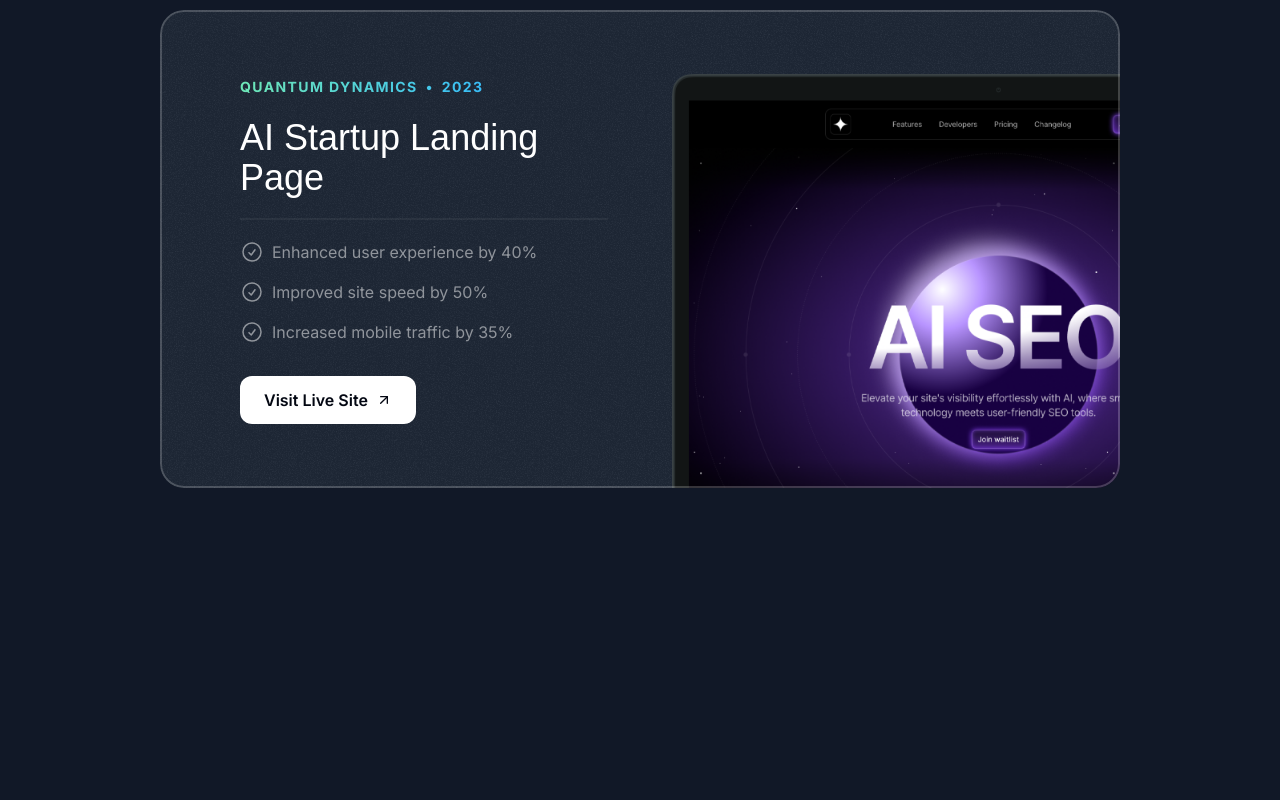
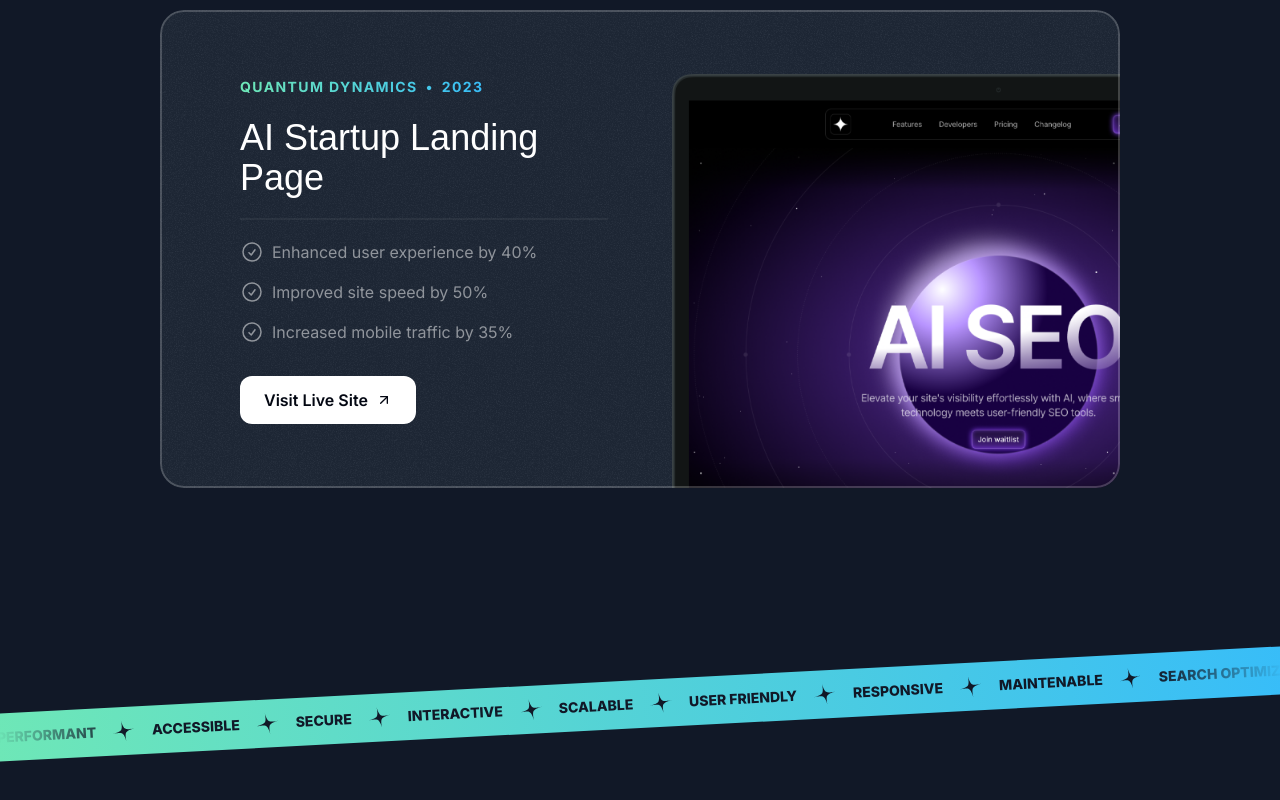
Before and after one commit to tommywa-a/Portfolio-site, a Next.js app: page / in a window 1280 px wide. Shown: the part 2372-3172 px from the top of the page. Before the commit the page ends 2956 px from the top, so only its background shows below. Built offline with nearby package versions, Linux system fonts and the light colour scheme; a web font is replaced by a local one.

Commit message:
Tape section (static)

```diff
--- a/src/app/page.tsx
+++ b/src/app/page.tsx
@@ -1,6 +1,7 @@
 import { Header } from "@/sections/Header";
 import { HeroSection } from "@/sections/Hero";
 import { ProjectsSection } from "@/sections/Projects";
+import { TapeSection } from "@/sections/Tape";
 
 export default function Home() {
   return (
@@ -8,6 +9,7 @@
       <Header />
       <HeroSection />
       <ProjectsSection />
+      <TapeSection />
     </div>
   );
 }
--- a/src/sections/Tape.tsx
+++ b/src/sections/Tape.tsx
@@ -1,3 +1,37 @@
+import StarIcon from '@/assets/icons/star.svg'
+
+const words = [
+	'Performant',
+	'Accessible',
+	'Secure',
+	'Interactive',
+	'Scalable',
+	'User Friendly',
+  'Responsive',
+	'Maintenable',
+	'Search Optimized',
+	'Usable',
+	'Reliable',
+]
+
 export const TapeSection = () => {
-  return <div>Tape Section</div>;
-};
+	return (
+		<div className='py-16 lg:py-24 overflow-x-clip'>
+			<div className='bg-gradient-to-r from-emerald-300 to-sky-400 -rotate-3 -mx-1'>
+				<div className='flex [mask-image:linear-gradient(to_right,transparent,black_10%,black_90%,transparent)]'>
+					<div className='flex flex-none gap-4 py-3'>
+						{words.map((word) => (
+							<div
+								key={word}
+								className='inline-flex gap-4 items-center'
+							>
+								<span className='text-gray-900 uppercase font-extrabold text-sm'>{word}</span>
+								<StarIcon className='size-6 text-gray-900 -rotate-12' />
+							</div>
+						))}
+					</div>
+				</div>
+			</div>
+		</div>
+	)
+}
```
